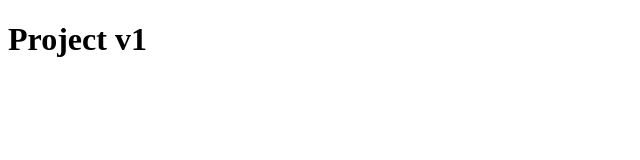
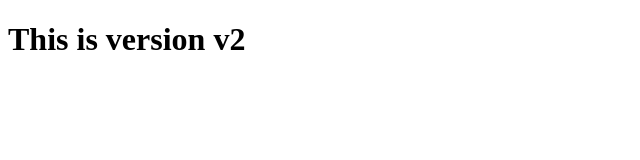
Before and after one commit to prakash-singh-07/Project2, a plain HTML site: page index.html in a window 1280 px wide. Shown: the whole page, without its empty margins (0-640 px from the left). Drawn offline with Linux system fonts and the light colour scheme.

Commit message:
this is v2

```diff
--- a/index.html
+++ b/index.html
@@ -7,7 +7,8 @@
 </head>
 <body>
 
-    <h1>Project v1</h1>
+    <h1>This is version v2</h1>
+
 
 </body>
 </html>
```
